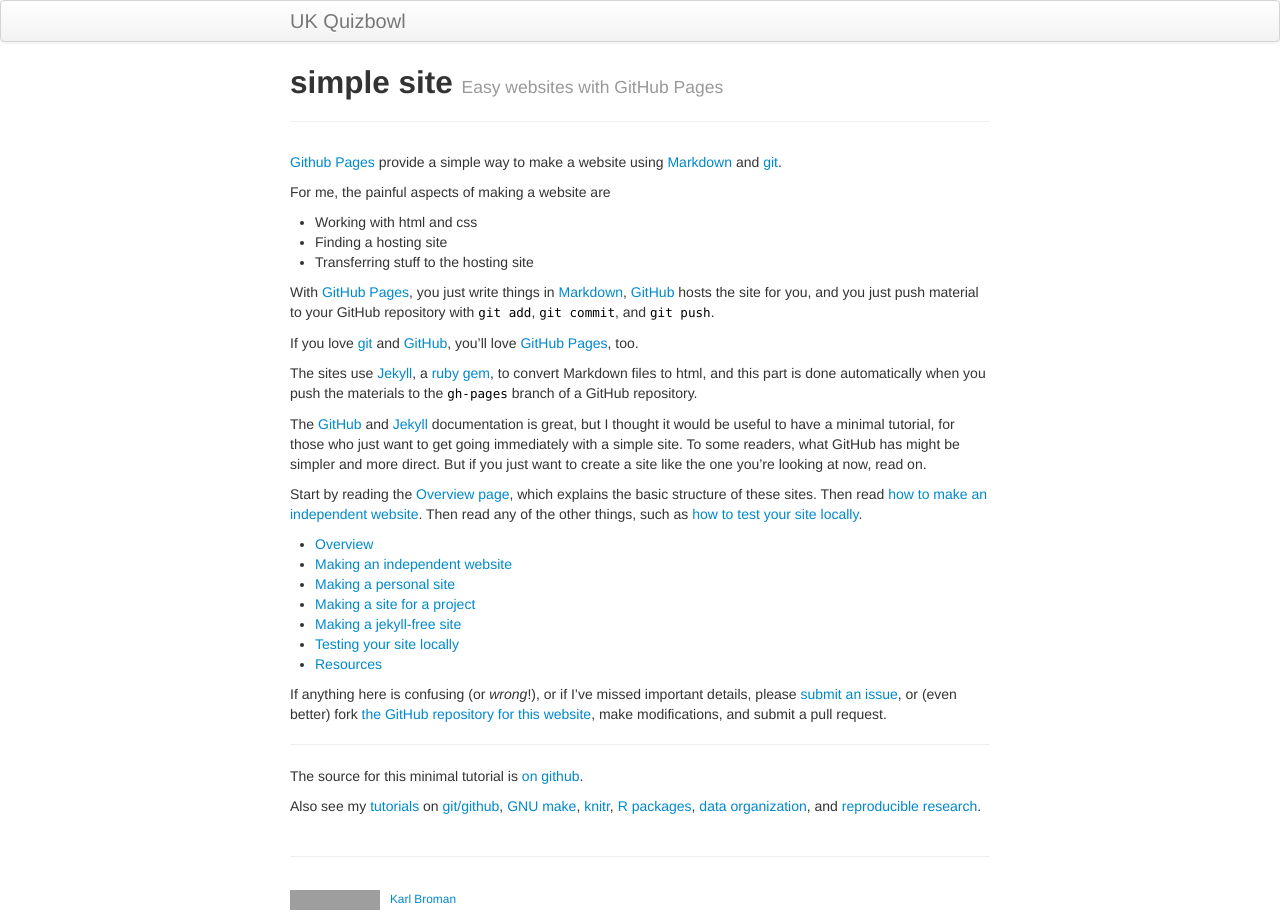
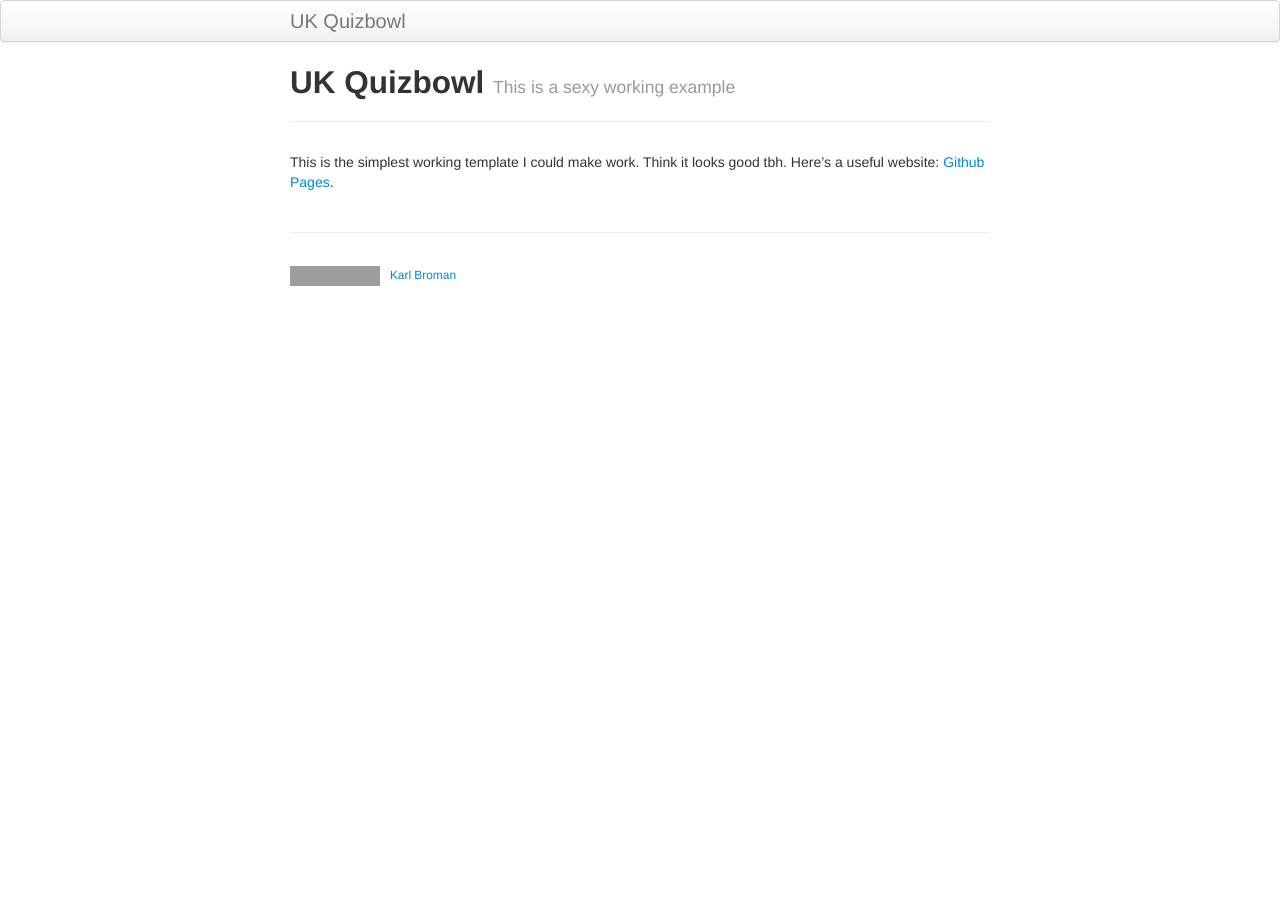
Before and after one commit to vbrej/vbrej.github.io, a Jekyll site: the page built from index.md, in a window 1280 px wide. Built offline with Jekyll 4.4.1, drawn with Linux system fonts in a browser that asks for light colours; grey boxes are pictures that could not be loaded.

Commit message:
Simple site 2

```diff
--- a/index.md
+++ b/index.md
@@ -1,72 +1,8 @@
 ---
 layout: page
-title: simple site
-tagline: Easy websites with GitHub Pages
-description: Minimal tutorial on making a simple website with GitHub Pages
+title: UK Quizbowl
+tagline: This is a sexy working example
+description: Just learning things
 ---
 
-[Github Pages](https://pages.github.com) provide a simple way to make a
-website using
-[Markdown](https://daringfireball.net/projects/markdown/) and
-[git](https://git-scm.com).
-
-For me, the painful aspects of making a website are
-
-- Working with html and css
-- Finding a hosting site
-- Transferring stuff to the hosting site
-
-With [GitHub Pages](https://pages.github.com), you just write things in
-[Markdown](https://daringfireball.net/projects/markdown/),
-[GitHub](https://github.com) hosts the site for you, and you just push
-material to your GitHub repository with `git add`, `git commit`, and
-`git push`.
-
-If you love [git](https://git-scm.com/) and
-[GitHub](https://github.com), you'll love
-[GitHub Pages](https://pages.github.com), too.
-
-The sites use [Jekyll](https://jekyllrb.com/), a
-[ruby](https://www.ruby-lang.org/en/) [gem](https://rubygems.org/), to
-convert Markdown files to html, and this part is done
-automatically when you push the materials to the `gh-pages` branch
-of a GitHub repository.
-
-The [GitHub](https://pages.github.com) and
-[Jekyll](https://jekyllrb.com) documentation is great, but I thought it
-would be useful to have a minimal tutorial, for those who just want to
-get going immediately with a simple site. To some readers, what GitHub
-has might be simpler and more direct.  But if you just want to create
-a site like the one you're looking at now, read on.
-
-Start by reading the [Overview page](pages/overview.html), which
-explains the basic structure of these sites. Then read
-[how to make an independent website](pages/independent_site.html). Then
-read any of the other things, such as
-[how to test your site locally](pages/local_test.html).
-
-- [Overview](pages/overview.html)
-- [Making an independent website](pages/independent_site.html)
-- [Making a personal site](pages/user_site.html)
-- [Making a site for a project](pages/project_site.html)
-- [Making a jekyll-free site](pages/nojekyll.html)
-- [Testing your site locally](pages/local_test.html)
-- [Resources](pages/resources.html)
-
-If anything here is confusing (or _wrong_!), or if I've missed
-important details, please
-[submit an issue](https://github.com/kbroman/simple_site/issues), or (even
-better) fork [the GitHub repository for this website](https://github.com/kbroman/simple_site),
-make modifications, and submit a pull request.
-
----
-
-The source for this minimal tutorial is [on github](https://github.com/kbroman/simple_site).
-
-Also see my [tutorials](https://kbroman.org/pages/tutorials) on
-[git/github](https://kbroman.org/github_tutorial),
-[GNU make](https://kbroman.org/minimal_make),
-[knitr](https://kbroman.org/knitr_knutshell),
-[R packages](https://kbroman.org/pkg_primer),
-[data organization](https://kbroman.org/dataorg),
-and [reproducible research](https://kbroman.org/steps2rr).
+This is the simplest working template I could make work. Think it looks good tbh. Here's a useful website: [Github Pages](https://pages.github.com).
```
Also changed, not shown: ReadMe.md.
